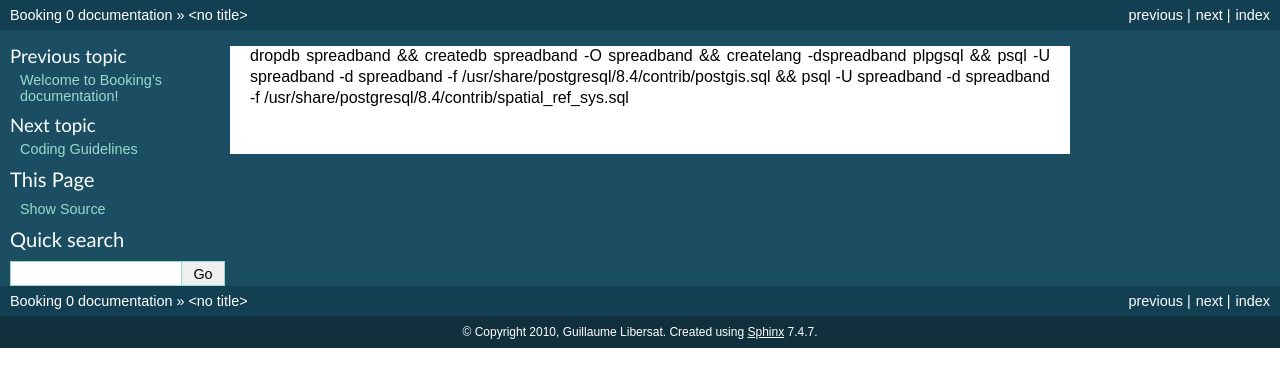
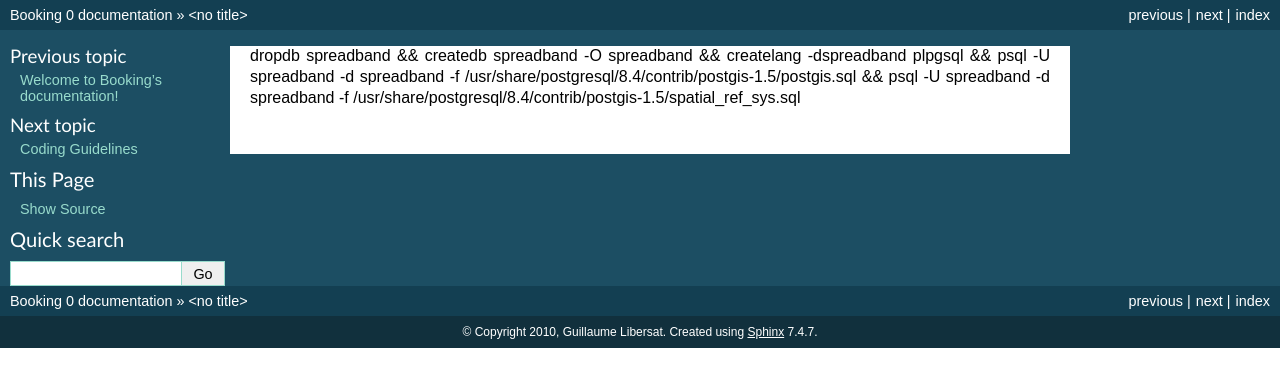
Before and after one commit to SpreadBand/SpreadBand, a Sphinx documentation site: the page built from docs/setup_postgresql.rst, in a window 1280 px wide. Shown: the top 387 px of the page. Built offline with Sphinx 7.4.7, drawn with Linux system fonts in a browser that asks for light colours.

Commit message:
update pg file for postgis

```diff
--- a/docs/setup_postgresql.rst
+++ b/docs/setup_postgresql.rst
@@ -1 +1 @@
-dropdb spreadband && createdb spreadband -O spreadband && createlang -dspreadband plpgsql && psql -U spreadband -d spreadband -f /usr/share/postgresql/8.4/contrib/postgis.sql  && psql -U spreadband -d spreadband -f /usr/share/postgresql/8.4/contrib/spatial_ref_sys.sql
+dropdb spreadband && createdb spreadband -O spreadband && createlang -dspreadband plpgsql && psql -U spreadband -d spreadband -f /usr/share/postgresql/8.4/contrib/postgis-1.5/postgis.sql  && psql -U spreadband -d spreadband -f /usr/share/postgresql/8.4/contrib/postgis-1.5/spatial_ref_sys.sql
```
